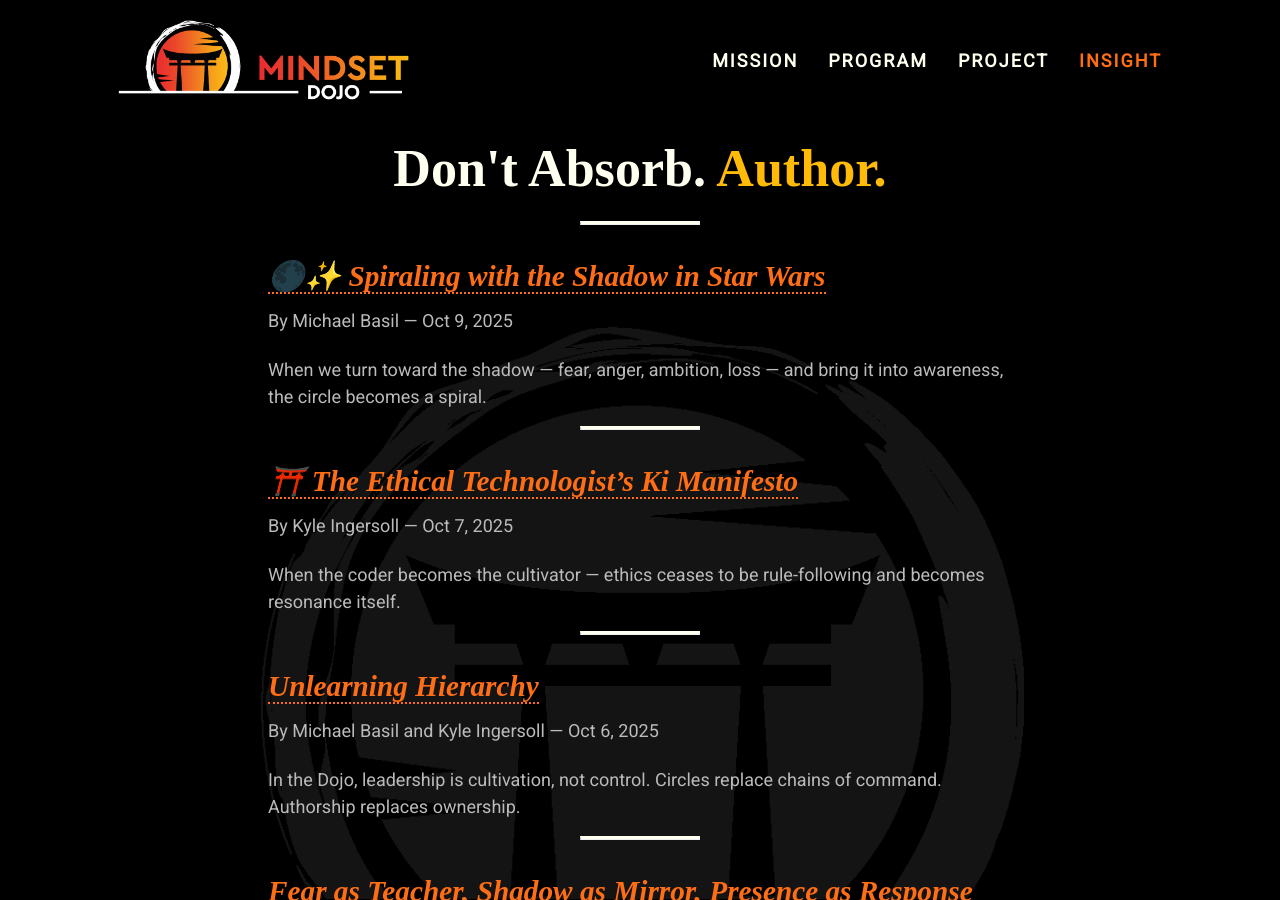
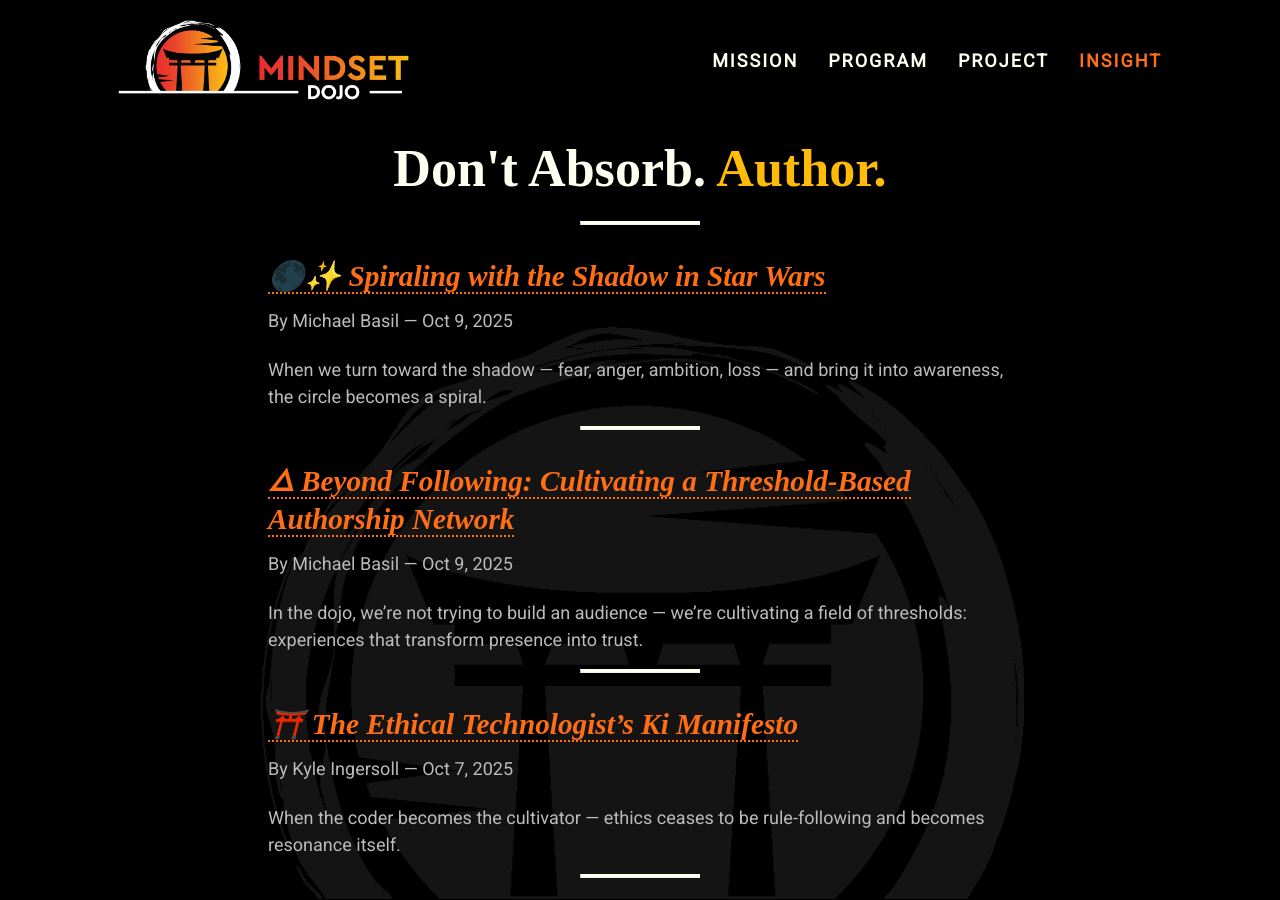
Before and after one commit to mindset-dojo/mindset-dojo.github.io, a Jekyll site: the page built from insight.md, in a window 1280 px wide and 900 px high. Built offline with Jekyll 4.4.1, drawn with Linux system fonts in a browser that asks for light colours; some web fonts are replaced; some of the changed lines change nothing that is shown.

Commit message:
feat: Insight - Cultivating a Threshold-Based Authorship Network

```diff
--- a/_data/program.yaml
+++ b/_data/program.yaml
@@ -51,6 +51,8 @@ sections:
           intention: Orientation
           edge: Four Patterns Reflection
           flows:
+            - label: MetaShiftInsight - Cultivating a Threshold-Based Authorship Network
+              url: /insight/beyond-following-threshold-based-authorship-network/
             - label: Zen Toolkit Inspiration
               url: http://www.zenshinkan.com/zenshinkan-lineage-ginny.html
             - label: FEBI™ (Focus Energy Balance Indicator) Context
--- /dev/null
+++ b/_insight/2025-10-09-beyond-following-threshold-based-authorship-network.md
@@ -0,0 +1,75 @@
+---
+layout: post
+title: "🜂 Beyond Following: Cultivating a Threshold-Based Authorship Network"
+h1_mark: Authorship
+date: 2025-10-09
+author: "Michael Basil"
+excerpt: "In the dojo, we’re not trying to build an audience — we’re cultivating a field of thresholds: experiences that transform presence into trust."
+---
+
+Most people think community building means gathering followers.
+But following is passive.
+It accumulates attention, not authorship.
+
+In the dojo, we're not trying to build an audience.
+We're cultivating a field of **thresholds** — experiences that transform presence into trust.
+
+---
+
+### 🌉 Thresholds Are Crossings, Not Credentials
+
+A threshold is not a title or achievement.
+It's a **crossing** — the moment when someone moves from curiosity to commitment,
+from learning about something to embodying it.
+
+Each threshold deepens coherence.
+Each crossing builds real, earned trust.
+
+---
+
+### 🪶 A Trusted Authorship Network
+
+This is what I mean by a **trusted authorship network**.
+People don’t join it — they arrive through lived experience.
+
+Joining often keeps us circling familiar ground, orbiting the same ideas under new names.
+Crossing a threshold shifts the geometry — the circle inflects into a **spiral**.
+
+Each passage becomes a **Self-distillation moment** for those engaged.
+Each belt, each reflection, each pull request is a mark of authorship —
+a way of saying…
+
+💡 *I take responsibility for how my energy moves in the field.* 💡
+
+That’s the architecture:
+**Presence ~ Practice → Authorship → Trust.**
+
+---
+
+### 💱 Energy as Currency
+
+When trust stabilizes, **energy flows** — attention, time, emotion, and sometimes money.
+Revenue, in this model, isn’t the goal — it’s just one expression of energy in motion.
+
+In open-source practice, energy takes many forms: contribution, reflection, presence, mentorship, or financial support.
+Some practitioners offer time and skill; others, with greater means, sponsor the training of those coming up behind them.
+
+All of it belongs to the same current — energy circulating through trust, sustaining the field so practice can deepen.
+
+---
+
+### 🌱 A Living Lattice of Practice
+
+The **Mindset Dojo** isn’t a following.
+It’s a **living lattice of practice and authorship** —
+a threshold network cultivated through conversation, energy agility, and fearless presence.
+
+And this authorship continues to evolve —
+into a shared repository that includes conversational presence patterns,
+a living record of how we learn to meet life and one another
+with **clarity, compassion, and courage**.
+
+---
+
+→ <https://mindset.dojo.center>
+⛩️🌿
```
